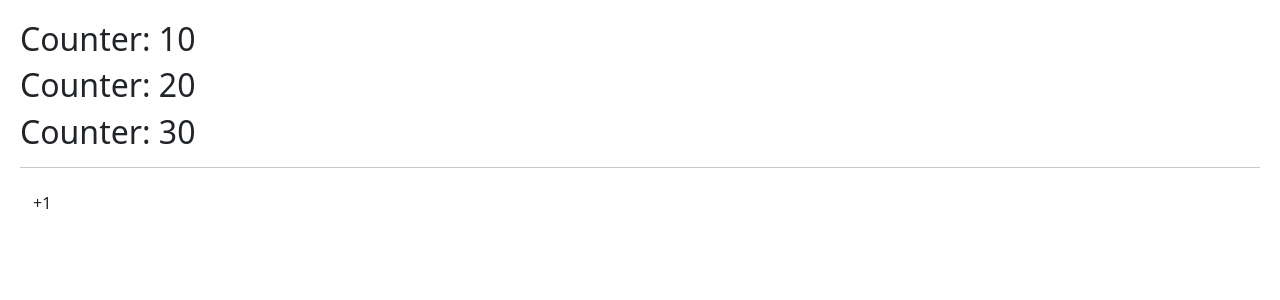
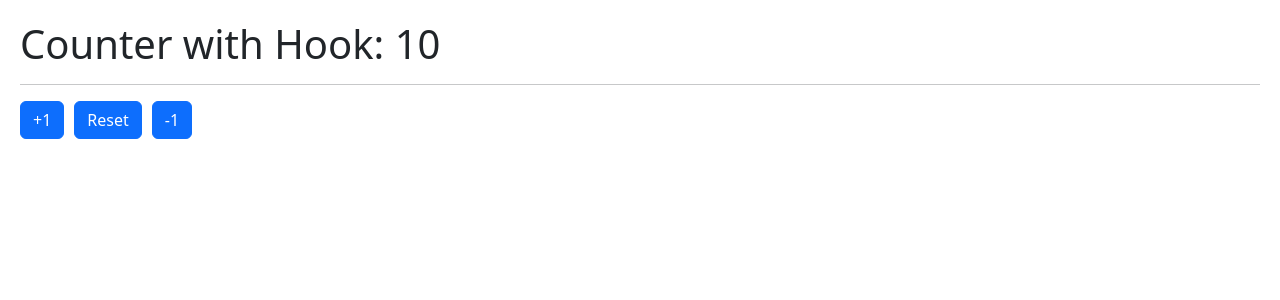
Before and after one commit to CarmeloRicarte/react-hooks-examples, a React (Vite) app: page / in a window 1280 px wide. Shown: the top 300 px of the page. Built offline with nearby package versions, Linux system fonts and the light colour scheme.

Commit message:
feat: counter custom hook

```diff
--- /dev/null
+++ b/src/hooks/useCounter.js
@@ -0,0 +1,19 @@
+import { useState } from "react"
+
+export const useCounter = (initialValue = 10) => {
+    const [counter, setCounter] = useState(initialValue);
+    const increment = (value = 1) => setCounter(counter + value);
+    const decrement = (value = 1) => {
+        if (counter === 0) return;
+        setCounter(counter - value);
+    }
+    const resetCounter = () => setCounter(initialValue);
+
+    return {
+        counter,
+        increment,
+        decrement,
+        resetCounter
+    }
+
+}
--- a/src/main.jsx
+++ b/src/main.jsx
@@ -3,10 +3,12 @@
 import { HooksApp } from "./HooksApp";
 import "./index.css";
 import { CounterApp } from "./useState/CounterApp";
+import { CounterWithCustomHook } from "./useState/CounterWithCustomHook";
 
 ReactDOM.createRoot(document.getElementById("root")).render(
   <React.StrictMode>
     {/* <HooksApp /> */}
-    <CounterApp />
+    {/* <CounterApp /> */}
+    <CounterWithCustomHook />
   </React.StrictMode>
 );
--- /dev/null
+++ b/src/useState/CounterWithCustomHook.jsx
@@ -0,0 +1,29 @@
+import { useCounter } from "../hooks/useCounter";
+
+export const CounterWithCustomHook = () => {
+  const { counter, increment, decrement, resetCounter } = useCounter();
+
+  return (
+    <>
+      <h1>Counter with Hook: {counter}</h1>
+      <hr />
+      <button
+        type="button"
+        className="btn btn-primary"
+        onClick={() => increment()}
+      >
+        +1
+      </button>
+      <button type="button" className="btn btn-primary" onClick={resetCounter}>
+        Reset
+      </button>
+      <button
+        type="button"
+        className="btn btn-primary"
+        onClick={() => decrement()}
+      >
+        -1
+      </button>
+    </>
+  );
+};
```
